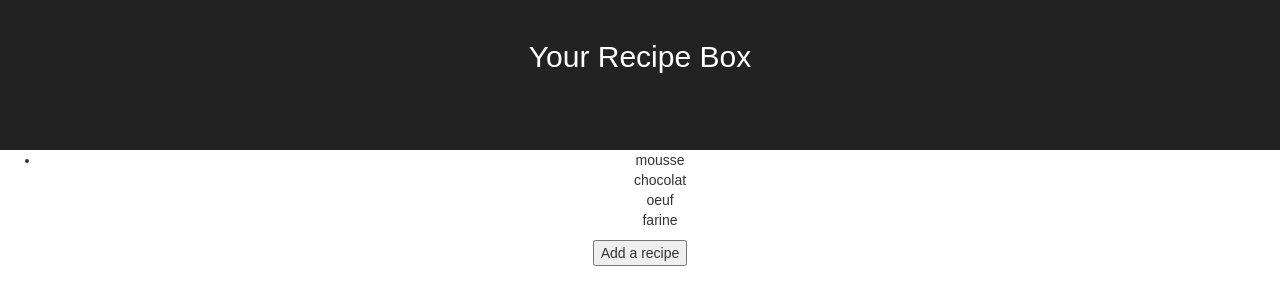
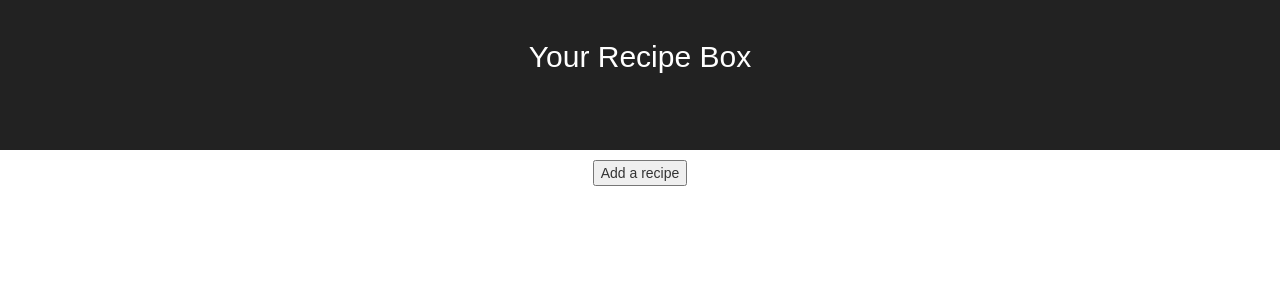
Before and after one commit to JulienLemaitre/react-recipe-box, a React (Create React App) app: page / in a window 1280 px wide. Shown: the top 304 px of the page. Built offline with nearby package versions, Linux system fonts and the light colour scheme.

Commit message:
Added use of localStorage to store the list of recipes.

```diff
--- a/src/App.js
+++ b/src/App.js
@@ -10,18 +10,20 @@ class App extends Component {
     super(props);
 
     this.state = {
-      recipesList : [
-        {
-          title: "mousse",
-          ingredients: "chocolat, oeuf, farine"
-        }
-      ],
+      recipesList : [],
       modalIsOpen: false
     };
 
     this.addRecipeModal = this.addRecipeModal.bind(this);
     this.addRecipe = this.addRecipe.bind(this);
     this.closeModal = this.closeModal.bind(this);
+  }
+
+  componentDidMount() {
+    const storage = localStorage.getItem('recipes');
+    if (storage) {
+      this.setState({recipesList : JSON.parse(storage)});
+    }
   }
 
   addRecipeModal() {
@@ -31,7 +33,8 @@ class App extends Component {
   addRecipe(newRecipe) {
     let updatedList = this.state.recipesList;
     updatedList.push(newRecipe);
-    this.setState({recipesList: updatedList})
+    this.setState({recipesList: updatedList});
+    localStorage.setItem('recipes',JSON.stringify(updatedList));
   }
 
   closeModal() {
--- a/src/components/ingredients-list.js
+++ b/src/components/ingredients-list.js
@@ -2,9 +2,9 @@ import React from 'react';
 
 const IngredientsList = ( { list }) => {
 
-  const ingredientsList = list.map((ingredient) => {
+  const ingredientsList = list.map((ingredient, index) => {
     return (
-      <div className="ingredient">{ingredient}</div>
+      <div className="ingredient" key={index}>{ingredient}</div>
     );
   });
 
```
